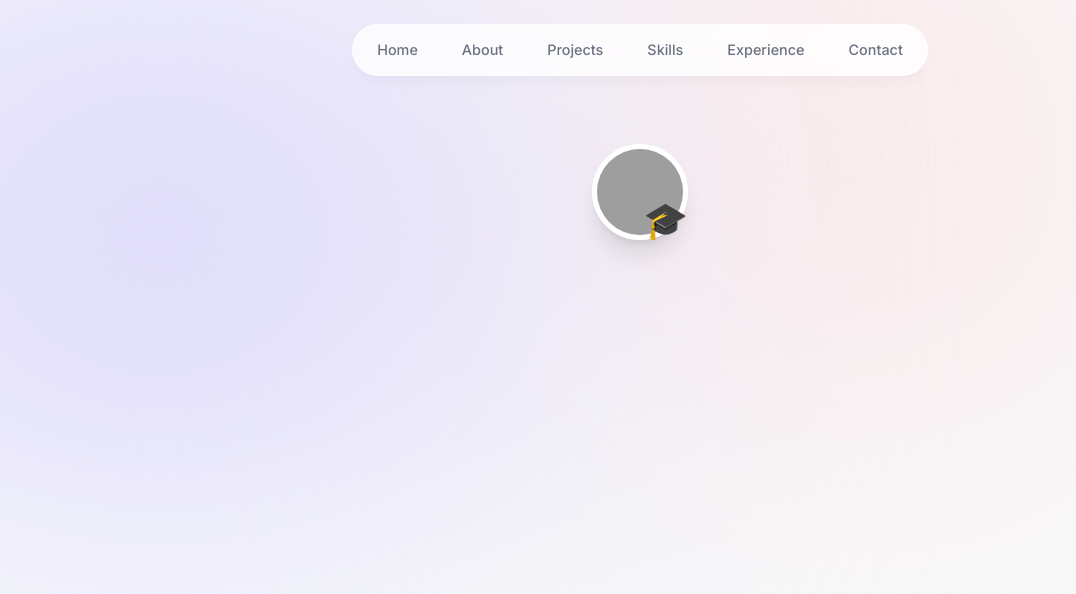
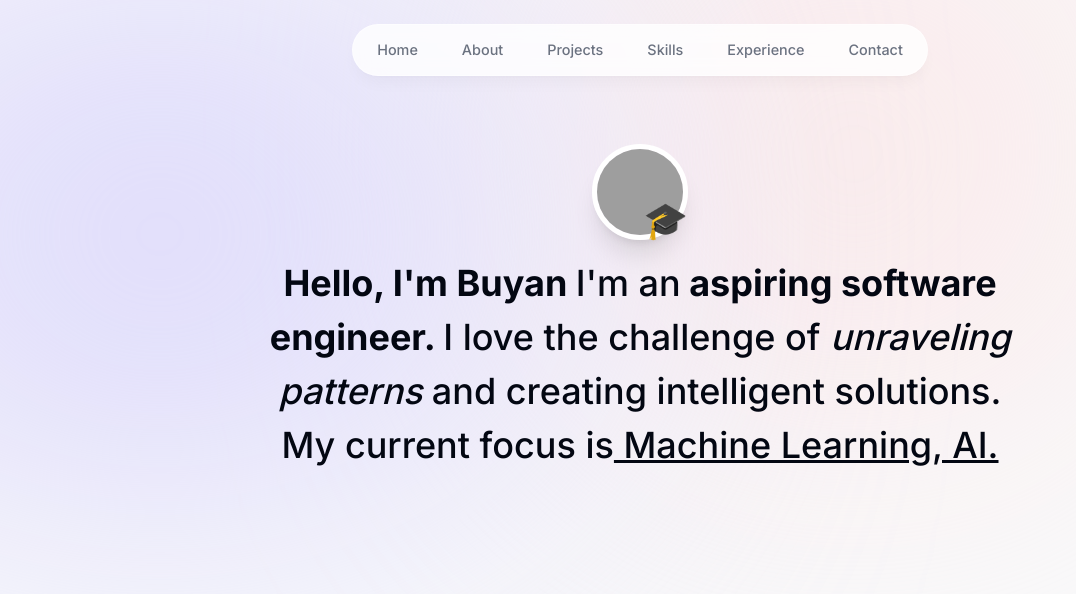
Before and after one commit to buyan-kh/portfolio, a Next.js app: page / in a window 1280 px wide. Shown: the top 594 px of the page, without its empty margins (0-1076 px from the left). Built offline with nearby package versions, Linux system fonts and the light colour scheme; grey boxes are pictures that could not be loaded.

Commit message:
intro text animation

```diff
--- a/app/page.tsx
+++ b/app/page.tsx
@@ -1,7 +1,7 @@
 import Start from "@/components/start";
 export default function Home() {
   return (
-    <main>
+    <main className="flex flex-col items-center px-4">
       <Start />
     </main>
   );
--- a/components/start.tsx
+++ b/components/start.tsx
@@ -6,7 +6,7 @@
 
 export default function Start() {
   return (
-    <section>
+    <section className="mb-28 max-w-[50rem] text-center sm:mb-0">
       <div className="flex items-center justify-center">
         <div className="relative">
           <motion.div
@@ -42,6 +42,18 @@
           </motion.span>
         </div>
       </div>
+      <motion.p
+        className="mb-10 mt-4 px-4 text-2xl font-medium !leading-[1.5] sm:text-4xl"
+        initial={{ opacity: 0, y: 100 }}
+        animate={{ opacity: 1, y: 0 }}
+      >
+        <span className="font-bold">{`Hello, I'm Buyan `}</span>I'm an
+        <span className="font-bold"> aspiring software engineer. </span>I love
+        the challenge of
+        <span className="italic"> unraveling patterns </span>and creating
+        intelligent solutions. My current focus is
+        <span className="underline"> Machine Learning, AI. </span>
+      </motion.p>
     </section>
   );
 }
```
